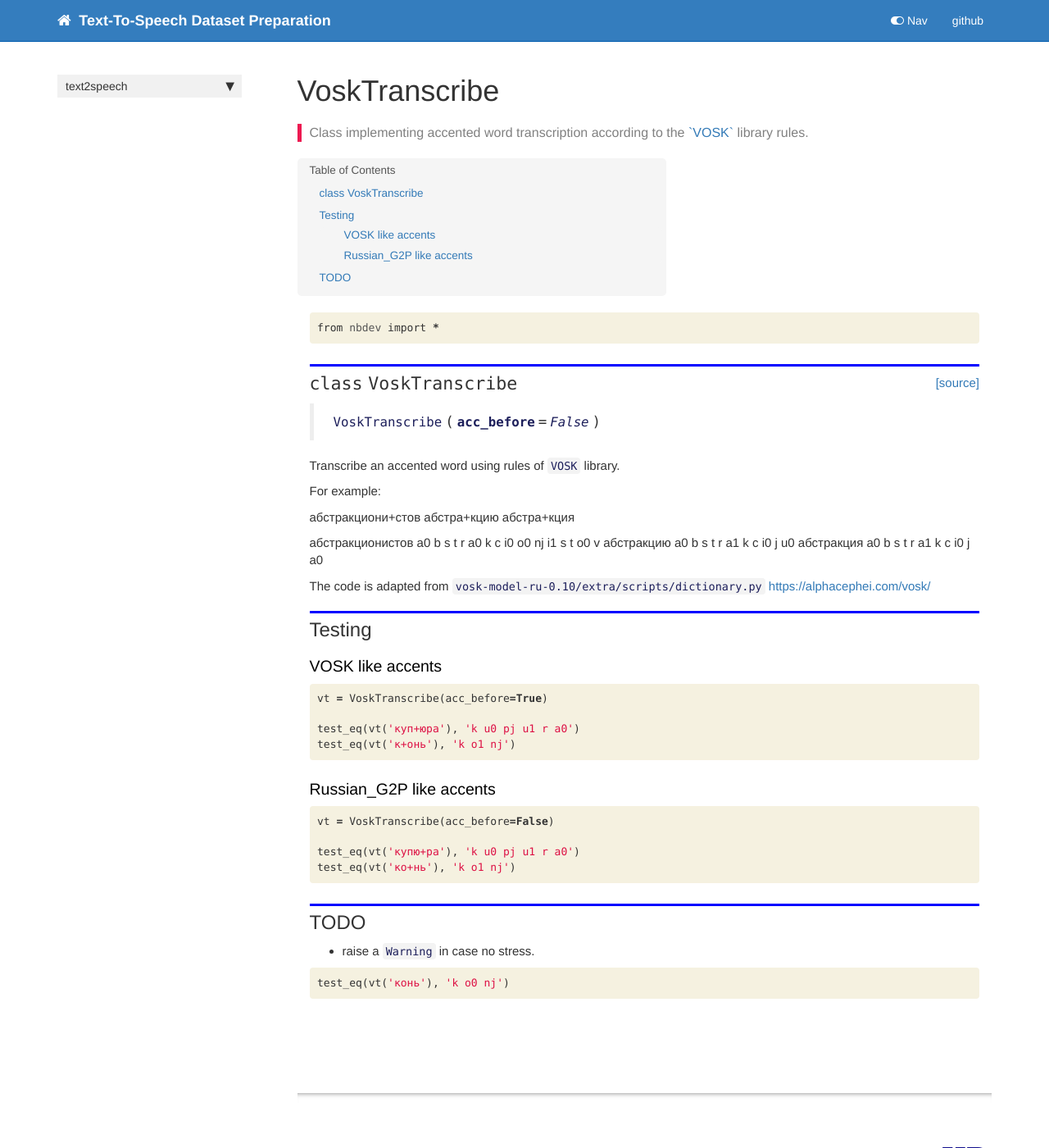
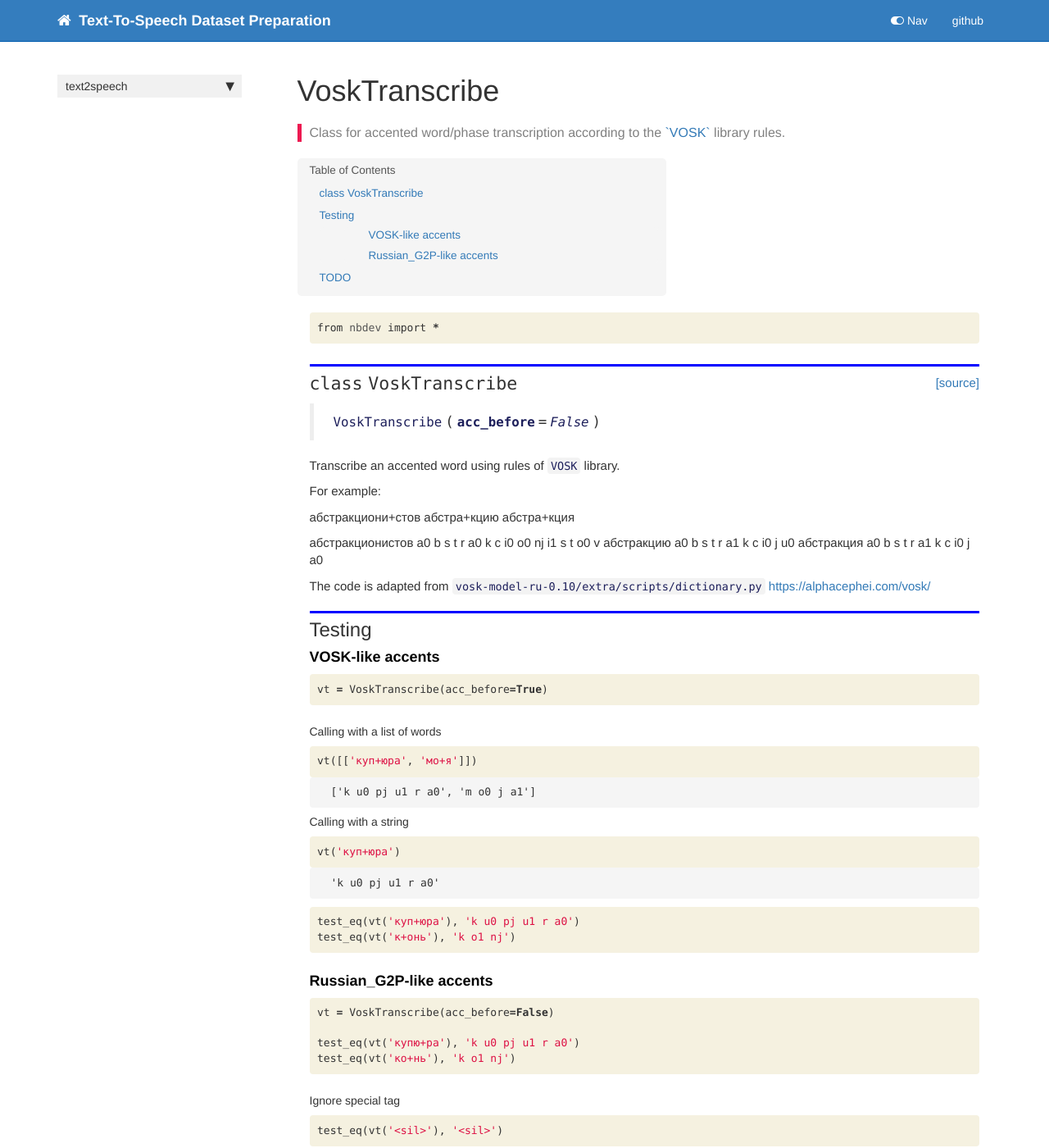
Before and after one commit to kdorichev/text2speech, a Jekyll site: the page built from docs/transcribe.html, in a window 1280 px wide and 1400 px high. Shown: the whole window at 82% size. Built offline with Jekyll 4.4.1, drawn with Linux system fonts in a browser that asks for light colours; nearby versions of some CDN libraries; comment, search, counter and statistics services are not loaded.

Commit message:
Clean up

```diff
--- a/docs/transcribe.html
+++ b/docs/transcribe.html
@@ -5,8 +5,8 @@ title: VoskTranscribe
 keywords: fastai
 sidebar: home_sidebar
 
-summary: "Class implementing accented word transcription according to the <a href='https://alphacephei.com/vosk/models.html'>`VOSK`</a> library rules."
-description: "Class implementing accented word transcription according to the <a href='https://alphacephei.com/vosk/models.html'>`VOSK`</a> library rules."
+summary: "Class for accented word/phase transcription according to the <a href='https://alphacephei.com/vosk/models.html'>`VOSK`</a> library rules."
+description: "Class for accented word/phase transcription according to the <a href='https://alphacephei.com/vosk/models.html'>`VOSK`</a> library rules."
 ---
 <!--
 
@@ -55,6 +55,13 @@ description: "Class implementing accented word transcription according to the <a
 
 <div class="cell border-box-sizing code_cell rendered">
 
+</div>
+    {% endraw %}
+
+    {% raw %}
+
+<div class="cell border-box-sizing code_cell rendered">
+
 <div class="output_wrapper">
 <div class="output">
 
@@ -62,7 +69,7 @@ description: "Class implementing accented word transcription according to the <a
 
 
 <div class="output_markdown rendered_html output_subarea ">
-<h2 id="VoskTranscribe" class="doc_header"><code>class</code> <code>VoskTranscribe</code><a href="https://github.com/kdorichev/text2speech/tree/master/text2speech/text_transcribe.py#L6" class="source_link" style="float:right">[source]</a></h2><blockquote><p><code>VoskTranscribe</code>(<strong><code>acc_before</code></strong>=<em><code>False</code></em>)</p>
+<h2 id="VoskTranscribe" class="doc_header"><code>class</code> <code>VoskTranscribe</code><a href="https://github.com/kdorichev/text2speech/tree/master/text2speech/text_transcribe.py#L9" class="source_link" style="float:right">[source]</a></h2><blockquote><p><code>VoskTranscribe</code>(<strong><code>acc_before</code></strong>=<em><code>False</code></em>)</p>
 </blockquote>
 <p>Transcribe an accented word using rules of <code>VOSK</code> library.</p>
 <p>For example:</p>
@@ -92,7 +99,7 @@ description: "Class implementing accented word transcription according to the <a
 </div>
 <div class="cell border-box-sizing text_cell rendered"><div class="inner_cell">
 <div class="text_cell_render border-box-sizing rendered_html">
-<h3 id="VOSK-like-accents">VOSK like accents<a class="anchor-link" href="#VOSK-like-accents"> </a></h3>
+<h4 id="VOSK-like-accents">VOSK-like accents<a class="anchor-link" href="#VOSK-like-accents"> </a></h4>
 </div>
 </div>
 </div>
@@ -104,8 +111,101 @@ description: "Class implementing accented word transcription according to the <a
 <div class="inner_cell">
     <div class="input_area">
 <div class=" highlight hl-ipython3"><pre><span></span><span class="n">vt</span> <span class="o">=</span> <span class="n">VoskTranscribe</span><span class="p">(</span><span class="n">acc_before</span><span class="o">=</span><span class="kc">True</span><span class="p">)</span>
+</pre></div>
 
-<span class="n">test_eq</span><span class="p">(</span><span class="n">vt</span><span class="p">(</span><span class="s1">&#39;куп+юра&#39;</span><span class="p">),</span> <span class="s1">&#39;k u0 pj u1 r a0&#39;</span><span class="p">)</span>
+    </div>
+</div>
+</div>
+
+</div>
+    {% endraw %}
+
+<div class="cell border-box-sizing text_cell rendered"><div class="inner_cell">
+<div class="text_cell_render border-box-sizing rendered_html">
+<h5 id="Calling-with-a-list-of-words">Calling with a list of words<a class="anchor-link" href="#Calling-with-a-list-of-words"> </a></h5>
+</div>
+</div>
+</div>
+    {% raw %}
+
+<div class="cell border-box-sizing code_cell rendered">
+<div class="input">
+
+<div class="inner_cell">
+    <div class="input_area">
+<div class=" highlight hl-ipython3"><pre><span></span><span class="n">vt</span><span class="p">([[</span><span class="s1">&#39;куп+юра&#39;</span><span class="p">,</span> <span class="s1">&#39;мо+я&#39;</span><span class="p">]])</span>
+</pre></div>
+
+    </div>
+</div>
+</div>
+
+<div class="output_wrapper">
+<div class="output">
+
+<div class="output_area">
+
+
+
+<div class="output_text output_subarea output_execute_result">
+<pre>[&#39;k u0 pj u1 r a0&#39;, &#39;m o0 j a1&#39;]</pre>
+</div>
+
+</div>
+
+</div>
+</div>
+
+</div>
+    {% endraw %}
+
+<div class="cell border-box-sizing text_cell rendered"><div class="inner_cell">
+<div class="text_cell_render border-box-sizing rendered_html">
+<h5 id="Calling-with-a-string">Calling with a string<a class="anchor-link" href="#Calling-with-a-string"> </a></h5>
+</div>
+</div>
+</div>
+    {% raw %}
+
+<div class="cell border-box-sizing code_cell rendered">
+<div class="input">
+
+<div class="inner_cell">
+    <div class="input_area">
+<div class=" highlight hl-ipython3"><pre><span></span><span class="n">vt</span><span class="p">(</span><span class="s1">&#39;куп+юра&#39;</span><span class="p">)</span>
+</pre></div>
+
+    </div>
+</div>
+</div>
+
+<div class="output_wrapper">
+<div class="output">
+
+<div class="output_area">
+
+
+
+<div class="output_text output_subarea output_execute_result">
+<pre>&#39;k u0 pj u1 r a0&#39;</pre>
+</div>
+
+</div>
+
+</div>
+</div>
+
+</div>
+    {% endraw %}
+
+    {% raw %}
+
+<div class="cell border-box-sizing code_cell rendered">
+<div class="input">
+
+<div class="inner_cell">
+    <div class="input_area">
+<div class=" highlight hl-ipython3"><pre><span></span><span class="n">test_eq</span><span class="p">(</span><span class="n">vt</span><span class="p">(</span><span class="s1">&#39;куп+юра&#39;</span><span class="p">),</span> <span class="s1">&#39;k u0 pj u1 r a0&#39;</span><span class="p">)</span>
 <span class="n">test_eq</span><span class="p">(</span><span class="n">vt</span><span class="p">(</span><span class="s1">&#39;к+онь&#39;</span><span class="p">),</span> <span class="s1">&#39;k o1 nj&#39;</span><span class="p">)</span>
 </pre></div>
 
@@ -118,7 +218,7 @@ description: "Class implementing accented word transcription according to the <a
 
 <div class="cell border-box-sizing text_cell rendered"><div class="inner_cell">
 <div class="text_cell_render border-box-sizing rendered_html">
-<h3 id="Russian_G2P-like-accents">Russian_G2P like accents<a class="anchor-link" href="#Russian_G2P-like-accents"> </a></h3>
+<h4 id="Russian_G2P-like-accents">Russian_G2P-like accents<a class="anchor-link" href="#Russian_G2P-like-accents"> </a></h4>
 </div>
 </div>
 </div>
@@ -133,6 +233,29 @@ description: "Class implementing accented word transcription according to the <a
 
 <span class="n">test_eq</span><span class="p">(</span><span class="n">vt</span><span class="p">(</span><span class="s1">&#39;купю+ра&#39;</span><span class="p">),</span> <span class="s1">&#39;k u0 pj u1 r a0&#39;</span><span class="p">)</span>
 <span class="n">test_eq</span><span class="p">(</span><span class="n">vt</span><span class="p">(</span><span class="s1">&#39;ко+нь&#39;</span><span class="p">),</span> <span class="s1">&#39;k o1 nj&#39;</span><span class="p">)</span>
+</pre></div>
+
+    </div>
+</div>
+</div>
+
+</div>
+    {% endraw %}
+
+<div class="cell border-box-sizing text_cell rendered"><div class="inner_cell">
+<div class="text_cell_render border-box-sizing rendered_html">
+<h5 id="Ignore-special-tag">Ignore special tag<a class="anchor-link" href="#Ignore-special-tag"> </a></h5>
+</div>
+</div>
+</div>
+    {% raw %}
+
+<div class="cell border-box-sizing code_cell rendered">
+<div class="input">
+
+<div class="inner_cell">
+    <div class="input_area">
+<div class=" highlight hl-ipython3"><pre><span></span><span class="n">test_eq</span><span class="p">(</span><span class="n">vt</span><span class="p">(</span><span class="s1">&#39;&lt;sil&gt;&#39;</span><span class="p">),</span> <span class="s1">&#39;&lt;sil&gt;&#39;</span><span class="p">)</span>
 </pre></div>
 
     </div>
```
Also changed, not shown: text2speech/text_transcribe.py (+14 -4 lines), 1 other file.
